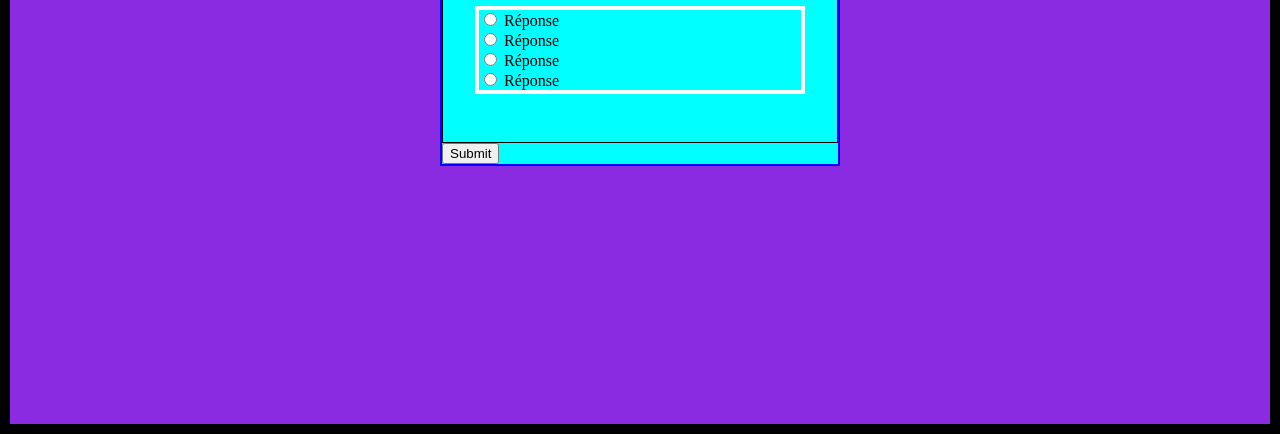
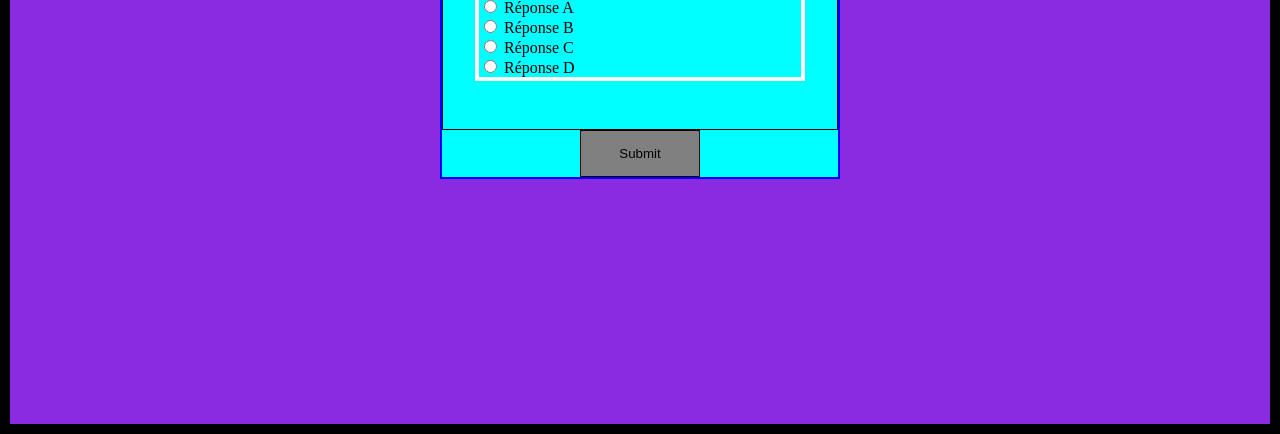
Before and after one commit to Benjamin-Mag/Quizz-solo-Project, a plain HTML site: page index.html in a window 1280 px wide. Shown: the part 366-800 px from the top of the page. Drawn offline with Linux system fonts and the light colour scheme.

Commit message:
adds Style to Submit Button

```diff
--- a/index.html
+++ b/index.html
@@ -14,19 +14,19 @@
         <ul>
           <li>
             <input type="radio" name="answer" id="a" class="answer" />
-            <label for="a" id="answer_a">Réponse</label>
+            <label for="a" id="answer_a">Réponse A</label>
           </li>
           <li>
             <input type="radio" name="answer" id="b" class="answer" />
-            <label for="b" id="answer_b">Réponse</label>
+            <label for="b" id="answer_b">Réponse B</label>
           </li>
           <li>
             <input type="radio" name="answer" id="c" class="answer" />
-            <label for="c" id="answer_c">Réponse</label>
+            <label for="c" id="answer_c">Réponse C</label>
           </li>
           <li>
             <input type="radio" name="answer" id="d" class="answer" />
-            <label for="d" id="answer_d">Réponse</label>
+            <label for="d" id="answer_d">Réponse D</label>
           </li>
         </ul>
       </div>
--- a/style.css
+++ b/style.css
@@ -8,6 +8,7 @@ body {
   align-items: center;
   justify-content: center;
   height: 100vh;
+  position: relative;
 
   margin: 0;
 }
@@ -33,3 +34,13 @@ ul {
   border: 4px solid white;
   padding: 0;
 }
+
+button {
+  border: 1px solid black;
+  display: block;
+  margin-left: auto;
+  margin-right: auto;
+  background-color: grey;
+  padding: 15px;
+  width: 120px;
+}
```
Also changed, not shown: readme.txt (added).
